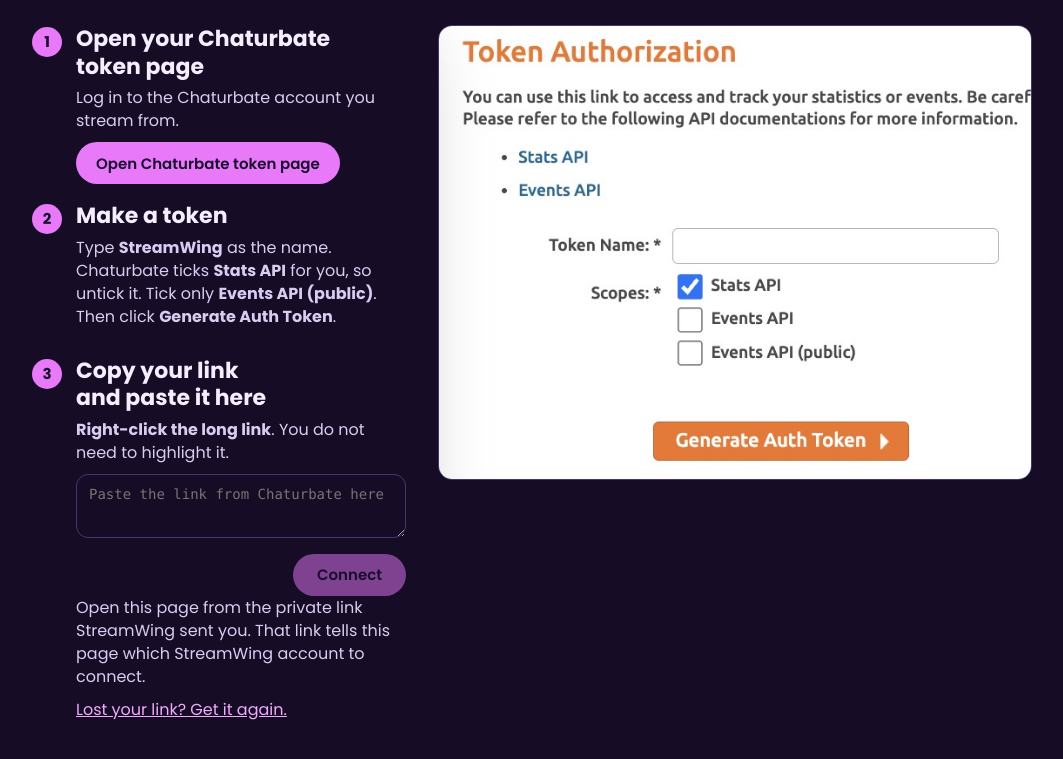
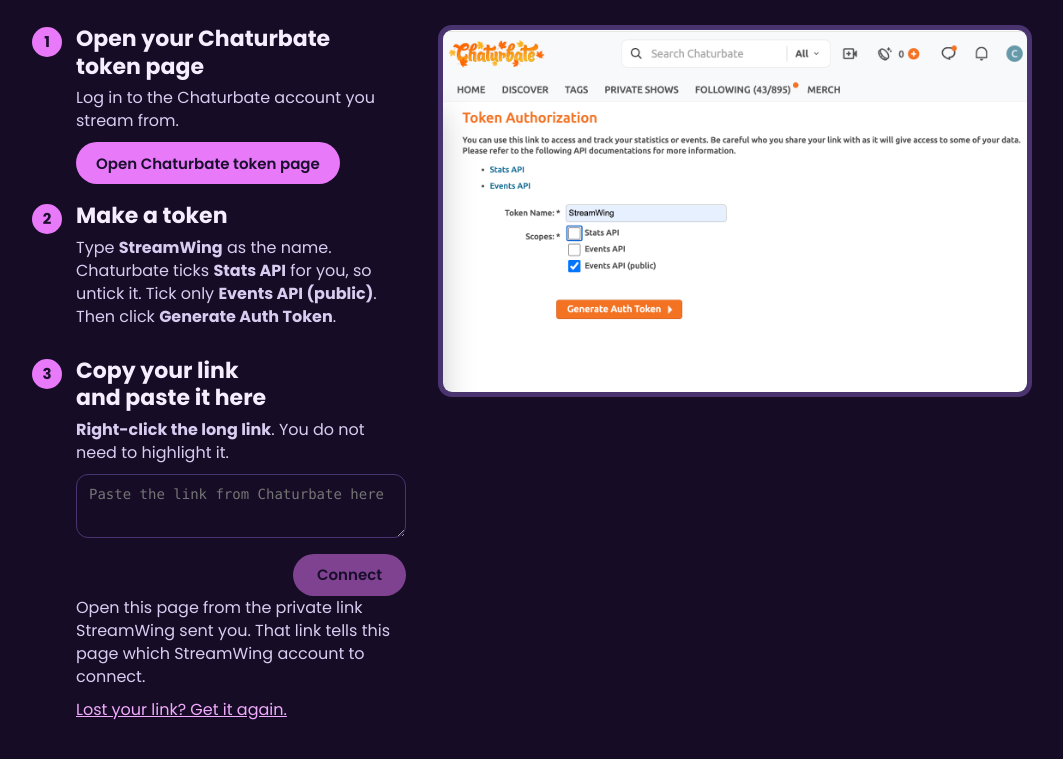
Before and after one commit to chad-havelka/streamwing, a plain HTML site: page site/connect/index.html in a window 1280 px wide. Shown: the part 53-812 px from the top of the page, without its empty margins (108-1171 px from the left). Drawn offline with Linux system fonts and the light colour scheme.

Commit message:
Connect: use the new token page screenshot with a purple frame
Standalone /connect shows the screenshot with Token Name set to StreamWing,
Stats API unticked and Events API (public) ticked. The frame border is now
5px in the site's purple.

Co-Authored-By: Claude Haiku 5.5 <noreply@anthropic.com>
Claude-Session: https://claude.ai/code/session_017g9yevij9tQvDA4ENEfXiB

```diff
--- a/site/connect/index.html
+++ b/site/connect/index.html
@@ -24,7 +24,7 @@ main.wrap{padding-top:8px;padding-bottom:32px}
 .step h2{font-size:22px;line-height:1.25;margin:0 0 6px}
 .step p{color:var(--soft);font-size:16px;line-height:1.45;margin:0 0 10px}
 .step .btn{min-height:42px;padding:9px 20px;font-size:15px}
-.frame{position:sticky;top:16px;border:1px solid var(--line);border-radius:14px;overflow:hidden;background:#fff}
+.frame{position:sticky;top:16px;border:5px solid var(--line);border-radius:14px;overflow:hidden;background:#fff}
 .frame img{display:block;width:100%;height:auto}
 .paste textarea{width:100%;font:14px/1.4 ui-monospace,Menlo,monospace;padding:10px 12px;border-radius:12px;border:1.5px solid var(--line);background:var(--bg);color:var(--ink);min-height:64px;resize:vertical}
 .row{display:flex;justify-content:flex-end;margin-top:8px}
@@ -77,7 +77,7 @@ main.wrap{padding-top:8px;padding-bottom:32px}
       </div>
     </div>
 
-    <div class="frame"><img src="/connect/token-page-crop.jpg" alt="The Chaturbate token page as it opens. Token Name is empty, Stats API is already ticked, and Generate Auth Token is below the scopes"></div>
+    <div class="frame"><img src="/connect/token-page.png" alt="The Chaturbate token page with Token Name set to StreamWing, Stats API unticked, and Events API (public) ticked"></div>
   </div>
 </main>
 
```
Also changed, not shown: site/connect/token-page-crop.jpg (deleted), site/connect/token-page.png (added).
